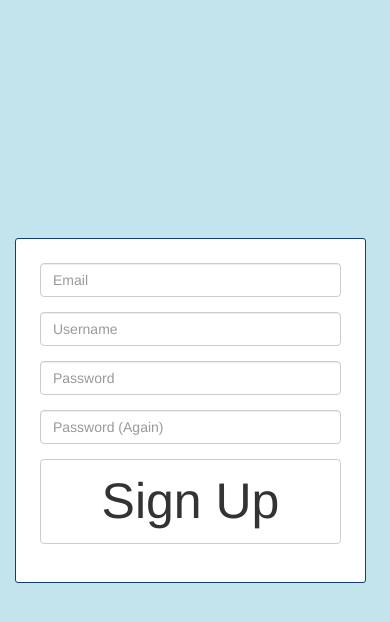
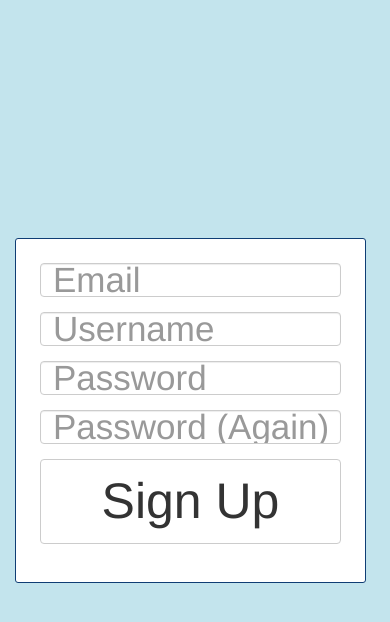
Before and after one commit to BaySchoolCS2/ProjectRepo, a Python web app: template application/templates/signup.html in a window 390 px wide. Shown: the top 622 px of the page. Run offline with Jinja, Linux system fonts and the light colour scheme; the template is opened without the code that fills it, so the values that code supplies are empty, except form fields; form fields are guessed from the names that the template uses; some libraries are stand-ins or nearby versions.

Commit message:
Update style.css

```diff
--- a/application/static/css/style.css
+++ b/application/static/css/style.css
@@ -214,6 +214,10 @@ body{
     margin: auto;
     }
 
+    .form-control {
+    font-size: 35px;
+    }
+
     .loginForm {
     background: #FFFFFF;
     border: 1px solid #0F3D74;
```
